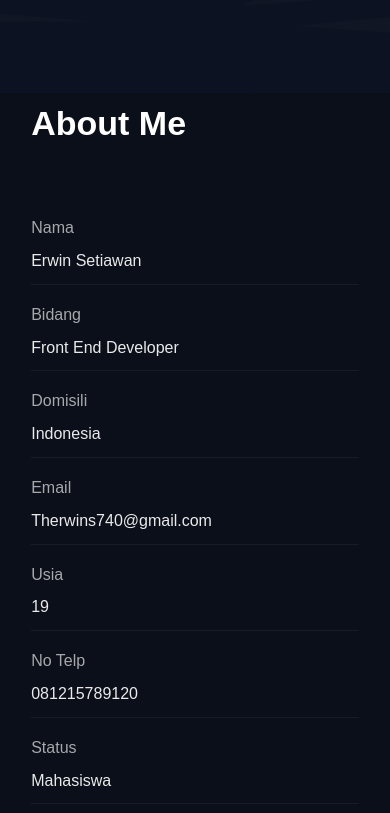
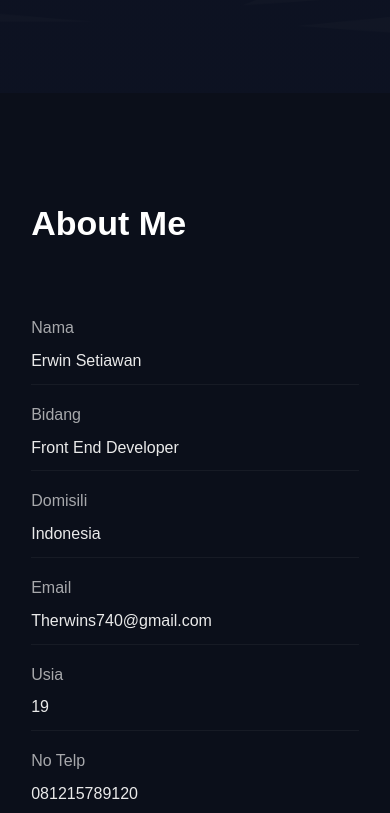
Before and after one commit to Therwins/Portofolio-Erwin-Setiawan2, a plain HTML site: page index.html in a window 390 px wide. Shown: the part 751-1564 px from the top of the page. Drawn offline with Linux system fonts and the light colour scheme.

Commit message:
Update style.css

```diff
--- a/style.css
+++ b/style.css
@@ -755,12 +755,7 @@ footer p {
     .about,
     .projects,
     .resume {
-        margin-top: 0;
-        padding-top: 0;
+        margin-top: 100;
+        padding-top: 100;
     }
 }
-@media (max-width: 768px) {
-    .hero {
-        padding-top: 110px;
-    }
-}
```
